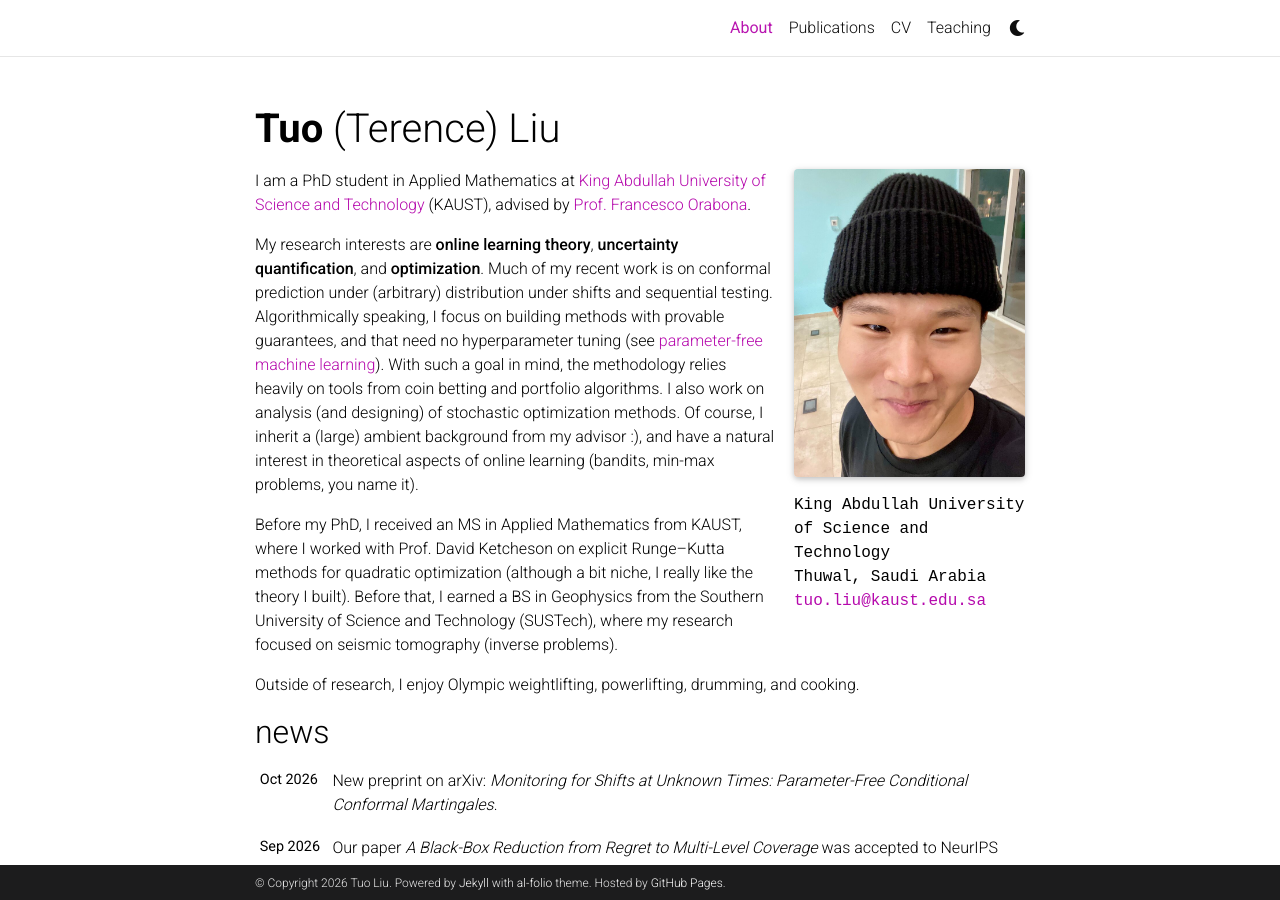
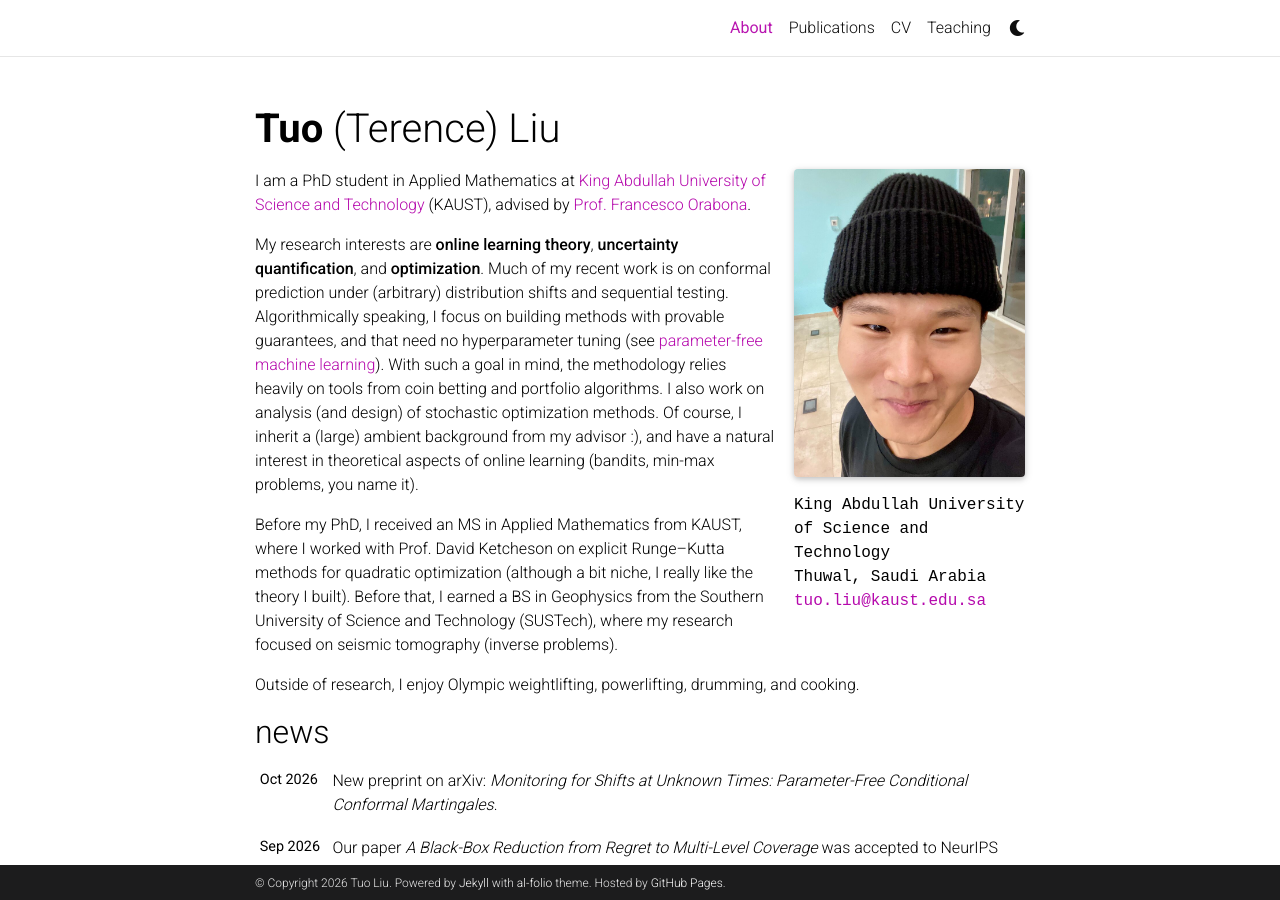
Before and after one commit to terryliu3/terryliu3.github.io, a Jekyll site: the page built from _pages/about.md, in a window 1280 px wide and 900 px high. Built offline with Jekyll 4.4.1, drawn with Linux system fonts in a browser that asks for light colours; full-size pictures stand in for the smaller copies a plugin makes; comment, search, counter and statistics services are not loaded; a style sheet for code colours, icons or effects is not loaded.

Commit message:
Fix typos.

```diff
--- a/_pages/about.md
+++ b/_pages/about.md
@@ -20,7 +20,7 @@ social: true  # includes social icons at the bottom of the page
 
 I am a PhD student in Applied Mathematics at [King Abdullah University of Science and Technology](https://www.kaust.edu.sa/) (KAUST), advised by [Prof. Francesco Orabona](https://francesco.orabona.com).
 
-My research interests are **online learning theory**, **uncertainty quantification**, and **optimization**. Much of my recent work is on conformal prediction under (arbitrary) distribution under shifts and sequential testing. Algorithmically speaking, I focus on building methods with provable guarantees, and that need no hyperparameter tuning (see [parameter-free machine learning](https://francesco.orabona.com/research.html)). With such a goal in mind, the methodology relies heavily on tools from coin betting and portfolio algorithms. I also work on analysis (and designing) of stochastic optimization methods. Of course, I inherit a (large) ambient background from my advisor :), and have a natural interest in theoretical aspects of online learning (bandits, min-max problems, you name it).
+My research interests are **online learning theory**, **uncertainty quantification**, and **optimization**. Much of my recent work is on conformal prediction under (arbitrary) distribution shifts and sequential testing. Algorithmically speaking, I focus on building methods with provable guarantees, and that need no hyperparameter tuning (see [parameter-free machine learning](https://francesco.orabona.com/research.html)). With such a goal in mind, the methodology relies heavily on tools from coin betting and portfolio algorithms. I also work on analysis (and design) of stochastic optimization methods. Of course, I inherit a (large) ambient background from my advisor :), and have a natural interest in theoretical aspects of online learning (bandits, min-max problems, you name it).
 
 Before my PhD, I received an MS in Applied Mathematics from KAUST, where I worked with Prof. David Ketcheson on explicit Runge–Kutta methods for quadratic optimization (although a bit niche, I really like the theory I built). Before that, I earned a BS in Geophysics from the Southern University of Science and Technology (SUSTech), where my research focused on seismic tomography (inverse problems).
 
```
